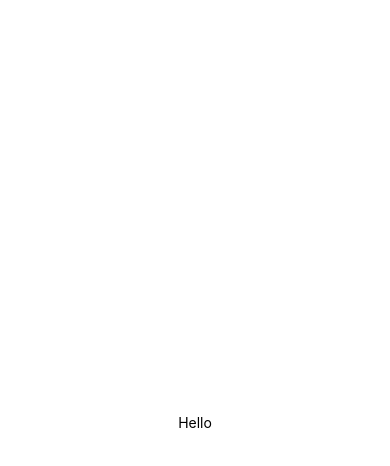
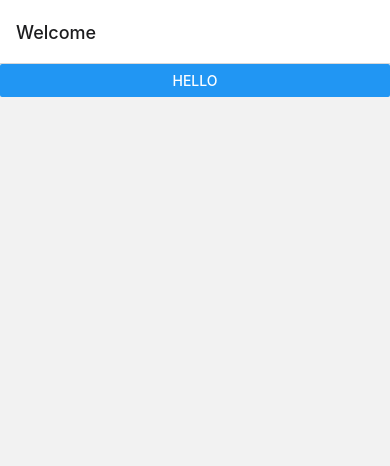
Before and after one commit to kent28808/OliveBranch, a React Native app: screen / in a window 390 px wide. Shown: the top 466 px of the page. Built offline with nearby package versions, Linux system fonts and the light colour scheme.

Commit message:
added navigation container and stack nav

```diff
--- a/App.js
+++ b/App.js
@@ -1,20 +1,36 @@
-import { StatusBar } from 'expo-status-bar';
-import { StyleSheet, Text, View } from 'react-native';
+import * as React from "react";
+import { NavigationContainer } from "@react-navigation/native";
+import { createNativeStackNavigator } from "@react-navigation/native-stack";
+import { Button, Text } from "react-native";
+const Stack = createNativeStackNavigator();
 
-export default function App() {
+const App = () => {
+  // return <NavigationContainer>{MyStack}</NavigationContainer>;
   return (
-    <View style={styles.container}>
-      <Text>Hello</Text>
-      <StatusBar style="auto" />
-    </View>
+    <NavigationContainer>
+      <Stack.Navigator initialRouteName='Home'>
+        <Stack.Screen
+          name='Home'
+          component={HomeScreen}
+          options={{ title: "Welcome" }}
+        />
+        <Stack.Screen name='Onboarding' component={OnBoardingScreen} />
+      </Stack.Navigator>
+    </NavigationContainer>
   );
-}
+};
 
-const styles = StyleSheet.create({
-  container: {
-    flex: 1,
-    backgroundColor: '#fff',
-    alignItems: 'center',
-    justifyContent: 'center',
-  },
-});
+const HomeScreen = ({ navigation }) => {
+  return (
+    <Button
+      title='Hello'
+      onPress={() => navigation.navigate("Profile", { name: "Jane" })}
+    />
+  );
+};
+
+const OnBoardingScreen = ({ navigation, route }) => {
+  return <Text>Onboarding Screen</Text>;
+};
+
+export default App;
--- a/package.json
+++ b/package.json
@@ -10,6 +10,8 @@
     "eject": "expo eject"
   },
   "dependencies": {
+    "@react-navigation/native": "^6.0.8",
+    "@react-navigation/native-stack": "^6.5.0",
     "@react-navigation/stack": "^6.1.1",
     "expo": "~44.0.0",
     "expo-status-bar": "~1.2.0",
@@ -17,7 +19,9 @@
     "react-dom": "17.0.1",
     "react-native": "0.64.3",
     "react-native-gesture-handler": "^2.3.2",
-    "react-native-web": "0.17.1"
+    "react-native-web": "0.17.1",
+    "react-native-screens": "~3.10.1",
+    "react-native-safe-area-context": "3.3.2"
   },
   "devDependencies": {
     "@babel/core": "^7.12.9"
```
Also changed, not shown: 2 other files (tests, documents, lock files or other folders).
